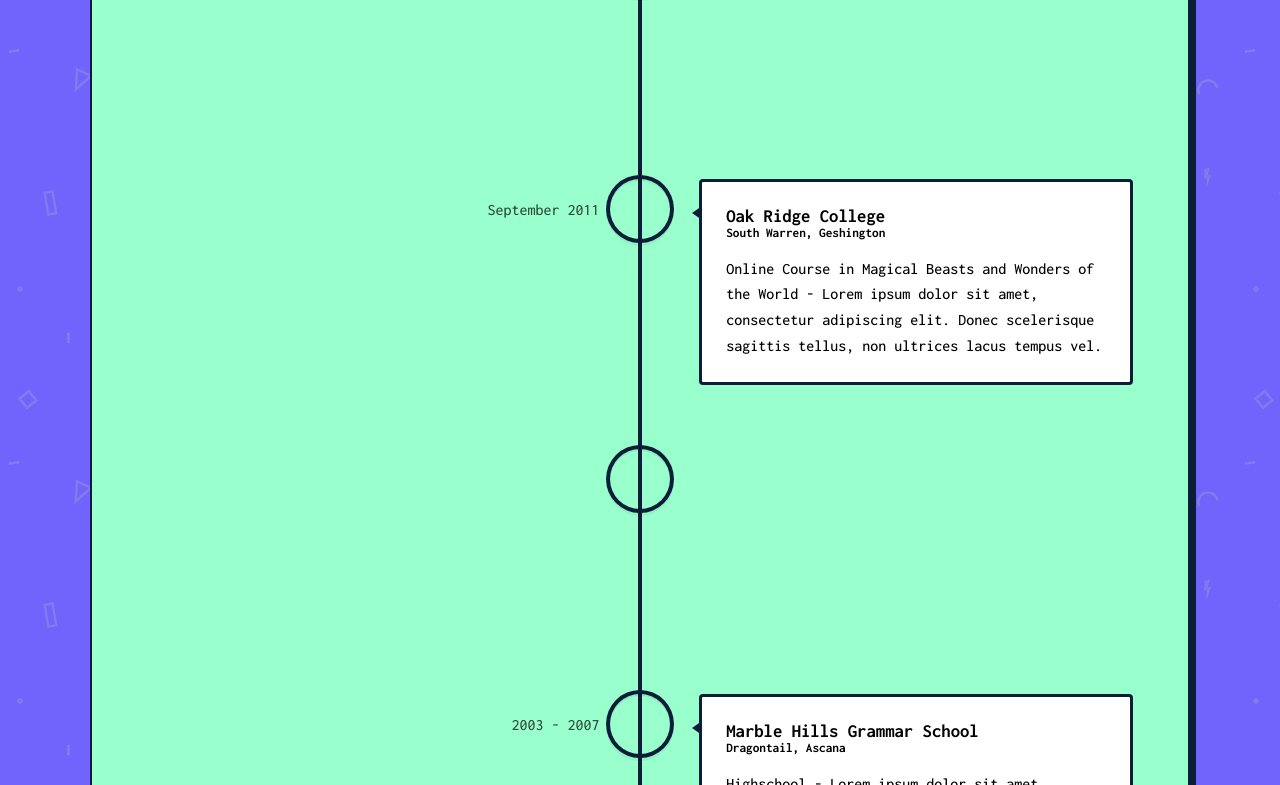
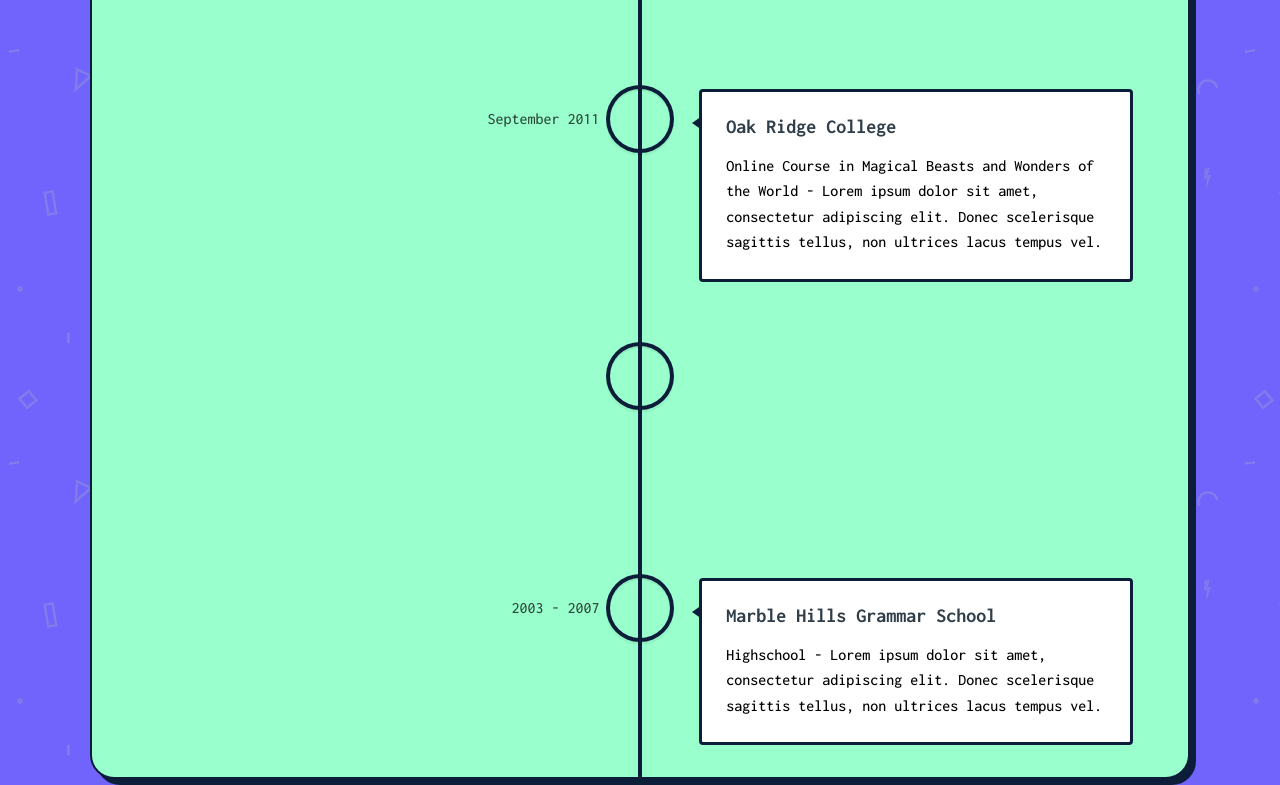
Before and after one commit to oss2019/SOI_2k23, a Next.js app: page / in a window 1280 px wide. Shown: the part 5275-6060 px from the top of the page. Built offline with nearby package versions, Linux system fonts and the light colour scheme.

Commit message:
Corrected Some Names

```diff
--- a/src/components/AppBar/AppBar.jsx
+++ b/src/components/AppBar/AppBar.jsx
@@ -28,7 +28,7 @@ export default function AppBar({ current }) {
   }
 
   return (
-    <div id="homeId#69">
+    <div id="homeId">
       <nav
         className={styles.navBarWrapper}
         style={{ top: visible ? 0 : "-6rem" }}
@@ -51,17 +51,17 @@ export default function AppBar({ current }) {
               }`}
             >
               <div className={styles.option}>
-                <Link href="/#hero69" scroll={false}>
+                <Link href="/#hero" scroll={false}>
                   <div>Home</div>
                 </Link>
               </div>
               <div className={styles.option}>
-                <Link href="/#eventsId#123" scroll={false}>
+                <Link href="/#eventsId" scroll={false}>
                   <div>Events</div>
                 </Link>
               </div>
               <div className={styles.option}>
-                <Link href="/#timeline420" scroll={false}>
+                <Link href="/#timeline" scroll={false}>
                   <div>Timeline</div>
                 </Link>
               </div>
@@ -71,7 +71,7 @@ export default function AppBar({ current }) {
                 </Link>
               </div>
               <div className={styles.option}>
-                <Link href="/#footer123" scroll={false}>
+                <Link href="/#footer" scroll={false}>
                   <div>Contact</div>
                 </Link>
               </div>
--- a/src/components/Events/Events.jsx
+++ b/src/components/Events/Events.jsx
@@ -30,7 +30,7 @@ export default function Events() {
 
   return (
     <>
-      <div id="eventsId#123" className={styles.eventsWrapper}>
+      <div id="eventsId" className={styles.eventsWrapper}>
         <div className={styles.eventSunWrapper} ref={SunRef}>
           <Image src={prefix + "/Events/events-sun-1.svg"} fill priority />
         </div>
--- a/src/components/Footer/Footer.jsx
+++ b/src/components/Footer/Footer.jsx
@@ -9,7 +9,6 @@ const Footer = () => {
   const handleOnClick = (id) => {
     const element = document.getElementById(id)
     if (element) {
-      // 👇 Will scroll smoothly to the top of the next section
       element.scrollIntoView({ behavior: "smooth" })
     }
   }
@@ -18,24 +17,24 @@ const Footer = () => {
   const year = date.getFullYear()
 
   return (
-    <div id="footer123">
+    <div id="footer">
       <div className={classes.footer}>
         <div className={classes.footerDiv}>
           <div className={classes.footerImageWrapper}>
             <a href="#">
-              <Image src={`${prefix + "/Footer/oss_logo.png"}`} fill priority />
+              <Image src={`${prefix + "/Footer/oss_logo.png"}`} fill priority alt="oss_logo"/>
             </a>
           </div>
           <div className={classes.footerLinksWrapper}>
             <div
-              onClick={() => handleOnClick("hero69")}
+              onClick={() => handleOnClick("hero")}
               aria-current="page"
               className={`${classes.footerlink} ${classes.navLink}`}
             >
               Home
             </div>
             <div
-              onClick={() => handleOnClick("eventsId#123")}
+              onClick={() => handleOnClick("eventsId")}
               className={`${classes.footerlink} ${classes.navLink}`}
             >
               Events
--- a/src/components/Hero/Hero.jsx
+++ b/src/components/Hero/Hero.jsx
@@ -28,7 +28,7 @@ export default function Hero() {
 
   return (
     <>
-      <div className={`${styles.heroWrapper}`} id="hero69">
+      <div className={`${styles.heroWrapper}`} id="hero">
         <div className={styles.heroBgContainer}>
           <Image
             src={`${prefix + "/Hero/hero-bg.svg"}`}
--- a/src/components/Teams/Teams.jsx
+++ b/src/components/Teams/Teams.jsx
@@ -51,6 +51,7 @@ export default function Teams() {
                               width={20}
                               height={20}
                               priority
+                              alt="Team Member Logo"
                             />
                           </a>
                           {member.linkedin && (
@@ -68,6 +69,7 @@ export default function Teams() {
                                 width={20}
                                 height={20}
                                 priority
+                                alt="Link Image"
                               />
                             </a>
                           )}
--- a/src/components/Timeline/Timeline.jsx
+++ b/src/components/Timeline/Timeline.jsx
@@ -13,7 +13,7 @@ export default function Timeline() {
     <>
       <div
         className={styles.timelineWrapper}
-        id="timeline420"
+        id="timeline"
         style={{
           backgroundImage: `url(${prefix}/Timeline/inspiration-geometry.png)`,
         }}
@@ -36,12 +36,9 @@ export default function Timeline() {
                       data.key / 2 ? "timeline-right" : "timeline-left"
                     }`}
                   >
-                    <h3 className="vertical-timeline-element-title">
+                    <h2 className="vertical-timeline-element-title">
                       {data.title}
-                    </h3>
-                    <h5 className="vertical-timeline-element-subtitle">
-                      {data.location}
-                    </h5>
+                    </h2>
                     <p id="description">{data.description}</p>
                   </VerticalTimelineElement>
                 )
--- a/src/components/Timeline/timeline_data.js
+++ b/src/components/Timeline/timeline_data.js
@@ -1,12 +1,11 @@
 let timeLineData = [
   {
     id: 1,
-    title: "Frontend Developer",
-    location: "Dragontail, Ascana",
+    title: "Toolset Unbounded",
     description:
-      "Converting data to a graphical interface, through the use of HTML, CSS, and JavaScript, so that users can view and interact with that data.",
+      "Conducted by Coding Club, IIT Dharwad. Registrations started",
     buttonText: "View Frontend Projects",
-    date: "August 2016 - present",
+    date: "27th May 23 - Not Decided Yet",
     icon: "work",
   },
   {
@@ -14,7 +13,8 @@ let timeLineData = [
     title: "Backend Developer",
     location: "Skystead, Craonia",
     description:
-      "Working hand-in-hand with front-end developers by providing the outward facing web application elements server-side logic. Creating the logic to make the web app function properly, and accomplishing this through the use of server-side scripting languages.",
+      "Working hand-in-hand with front-end developers by providing the outward facing web application elements server-side logic. \
+      Creating the logic to make the web app function properly, and accomplishing this through the use of server-side scripting languages.",
     buttonText: "View Backend Projects",
     date: "June 2013 - August 2016",
     icon: "work",
```
